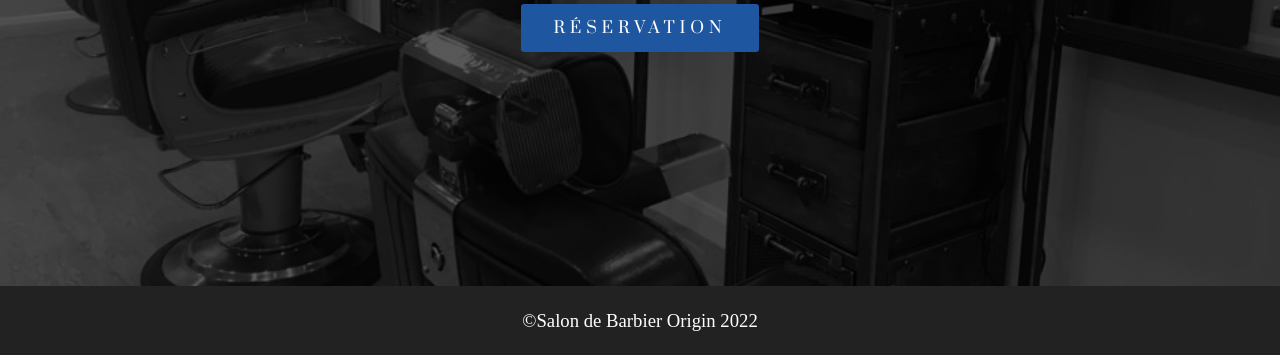
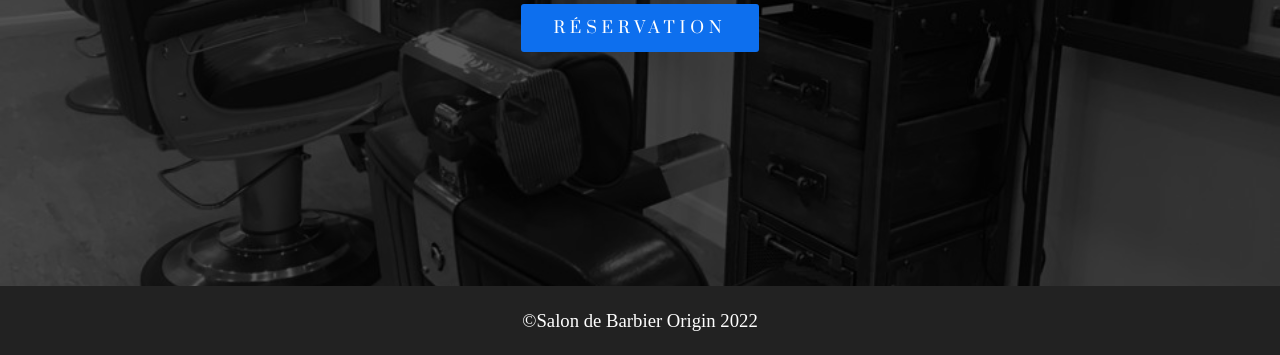
Before and after one commit to Emile-Massumov/Web-Responsive, a website built with Parcel: page index.html in a window 1280 px wide. Shown: the part 510-865 px from the top of the page. Built offline with nearby package versions, Linux system fonts and the light colour scheme.

Commit message:
changed color

```diff
--- a/css/main.css
+++ b/css/main.css
@@ -134,7 +134,7 @@ header {
   }
 }
 .btn-hire {
-  background-color: #1e56a0;
+  background-color: #0d6fee;
   color: #fff;
   padding: 15px 32px;
   text-align: center;
```
